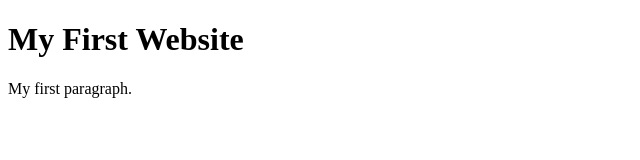
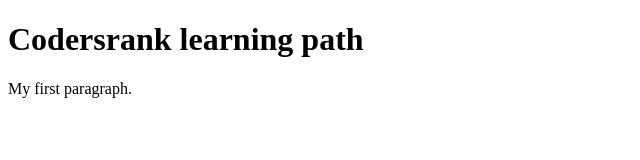
Before and after one commit to kadarpeter/codersrank-practice, a website: page index.html in a window 1280 px wide. Shown: the whole page, without its empty margins (0-640 px from the left). Drawn offline with Linux system fonts and the light colour scheme.

Commit message:
refactor: change title

```diff
--- a/index.html
+++ b/index.html
@@ -5,7 +5,7 @@
   </head>
   <body>
 
-    <h1>My First Website</h1>
+    <h1>Codersrank learning path</h1>
     <p>My first paragraph.</p>
 
   </body>
```
